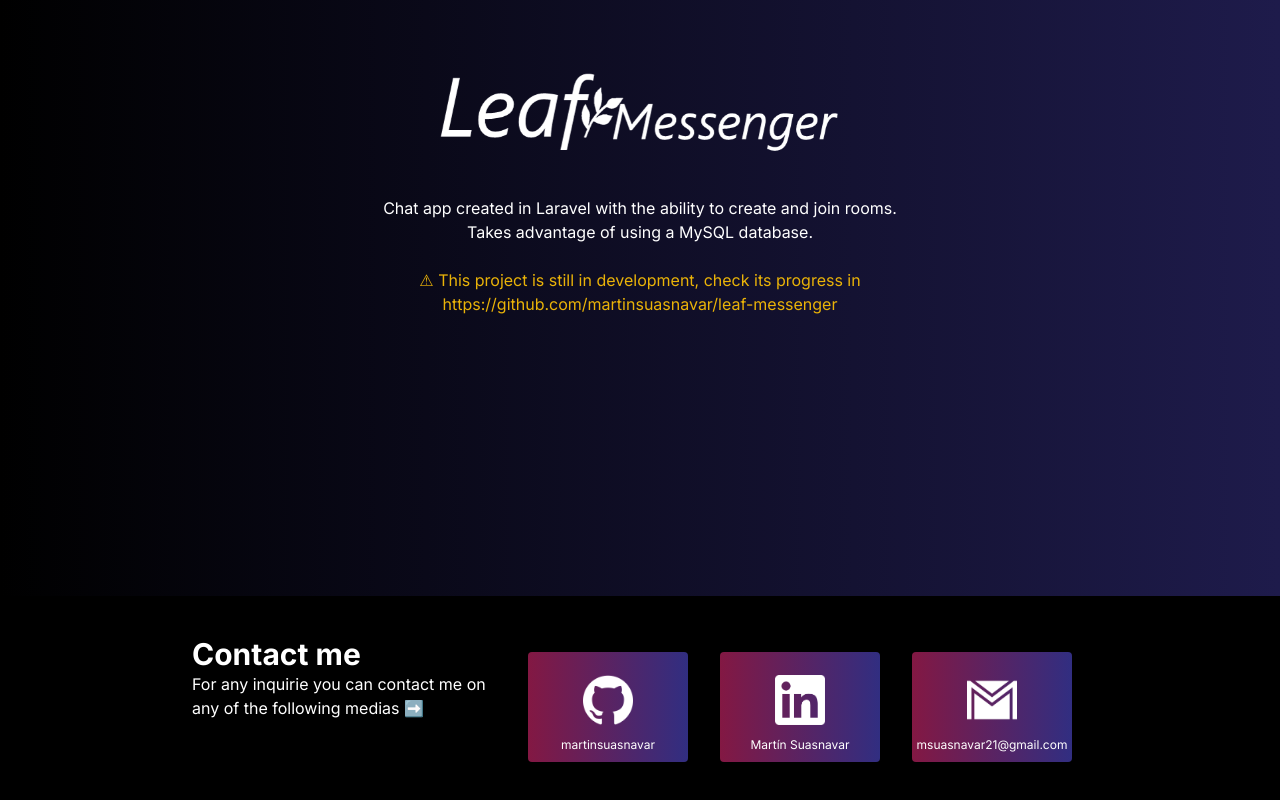
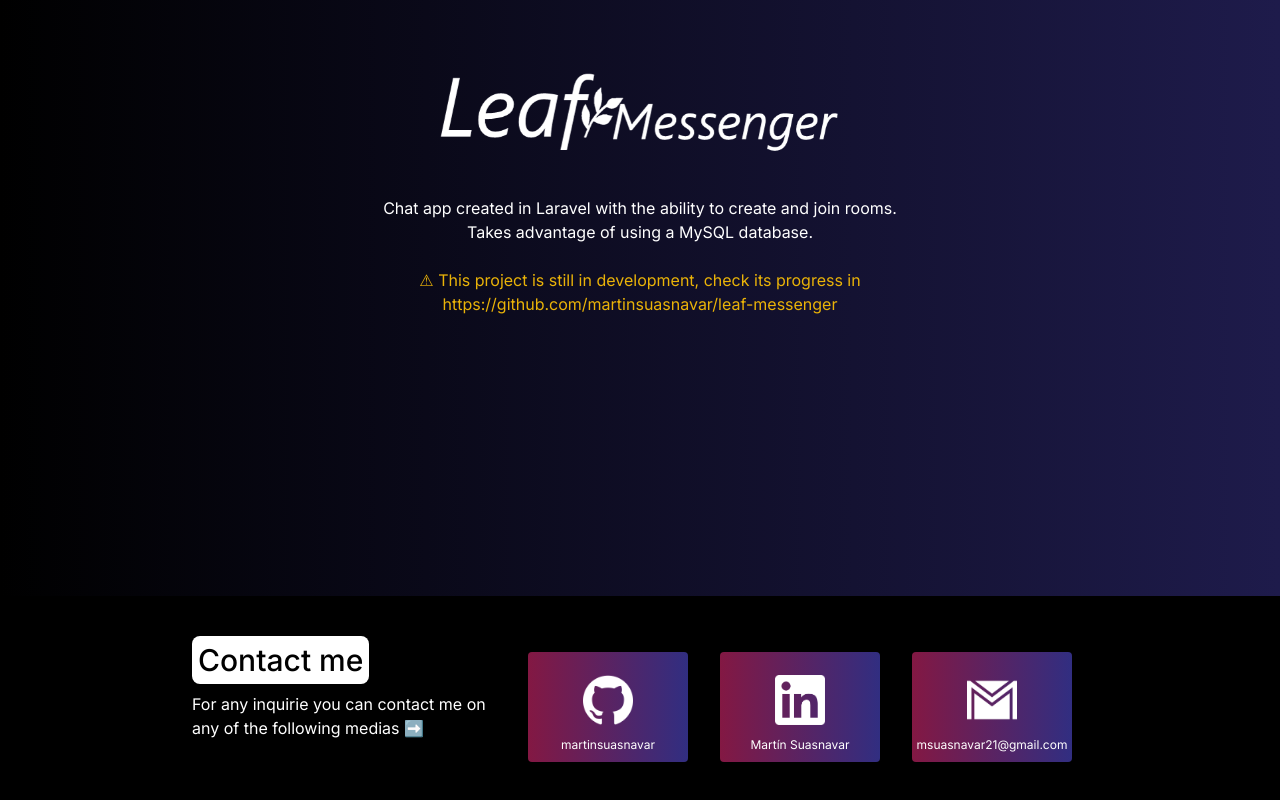
Before and after one commit to martinsuasnavar/portfolio, a Next.js app: page /en in a window 1280 px wide. Shown: the part 2006-2806 px from the top of the page. Built offline with nearby package versions, Linux system fonts and the light colour scheme.

Commit message:
Update layout.tsx

```diff
--- a/src/app/[locale]/layout.tsx
+++ b/src/app/[locale]/layout.tsx
@@ -6,6 +6,7 @@ import "../globals.css";
 import Image from "next/image";
 import Link from "next/link";
 import { useTranslations } from "next-intl";
+import WhiteBox from "../components/white-box";
 
 const inter = Inter({ subsets: ["latin"] });
 
@@ -43,19 +44,16 @@ export default function RootLayout({
       {children}
       <footer className="bg-black text-white p-10 justify-center ">
         <div className="text-3xl mr-auto ml-auto flex justify-center sm:hidden">
-            {t('footer.contactMe')}
+          <WhiteBox>{t('footer.contactMe')}</WhiteBox>
         </div>
         <div className="flex mr-auto ml-auto justify-center">
 
 
-          {/*warning: responsive design issues,
-          the following part regarding contact
-          boxes creates an empty blank space on
-          the right side of the page*/}
+
           <section className="flex mr-auto ml-auto">
           <section className="w-80 hidden sm:block">
-            <div className="text-sm font-bold sm:text-3xl">
-            {t('footer.contactMe')}
+            <div className="text-sm font-bold sm:text-3xl mb-2">
+            <WhiteBox>{t('footer.contactMe')}</WhiteBox>
             </div>
             <div>
             {t('footer.anyInquiere')}
```
